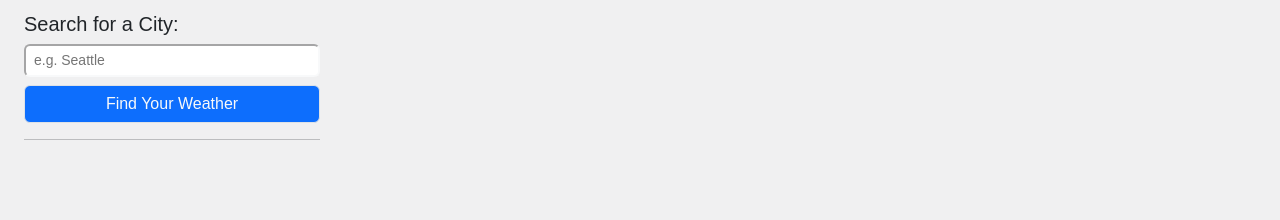
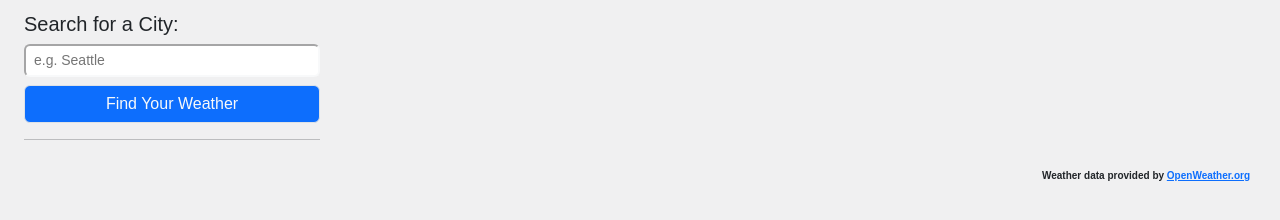
Before and after one commit to LujanSolo/weather-dashboard, a plain HTML site: page index.html in a window 1280 px wide. Shown: the part 76-296 px from the top of the page. Drawn offline with nearby package versions, Linux system fonts and the light colour scheme; a web font is replaced by a local one.

```diff
--- a/assets/css/style.css
+++ b/assets/css/style.css
@@ -1,5 +1,12 @@
 * {
   font-family: "Recursive", sans-serif;
+}
+
+.footer {
+  text-align: end;
+  font-size: 10px;
+  font-weight: bolder;
+  padding-right: 30px;
 }
 
 /** green, yellow, and red coding for favorable, moderate, or severe conditions in uvIndex */
--- a/index.html
+++ b/index.html
@@ -59,5 +59,8 @@
     crossorigin="anonymous"></script>
   <script src="assets/js/index.js"></script>
 </body>
+<footer>
+  <p class="footer">Weather data provided by <a href="https://OpenWeatherMap.org">OpenWeather.org</a></p>
+</footer>
 
 </html>
```
Also changed, not shown: assets/images/weather-dash.png (added), 2 other files.
